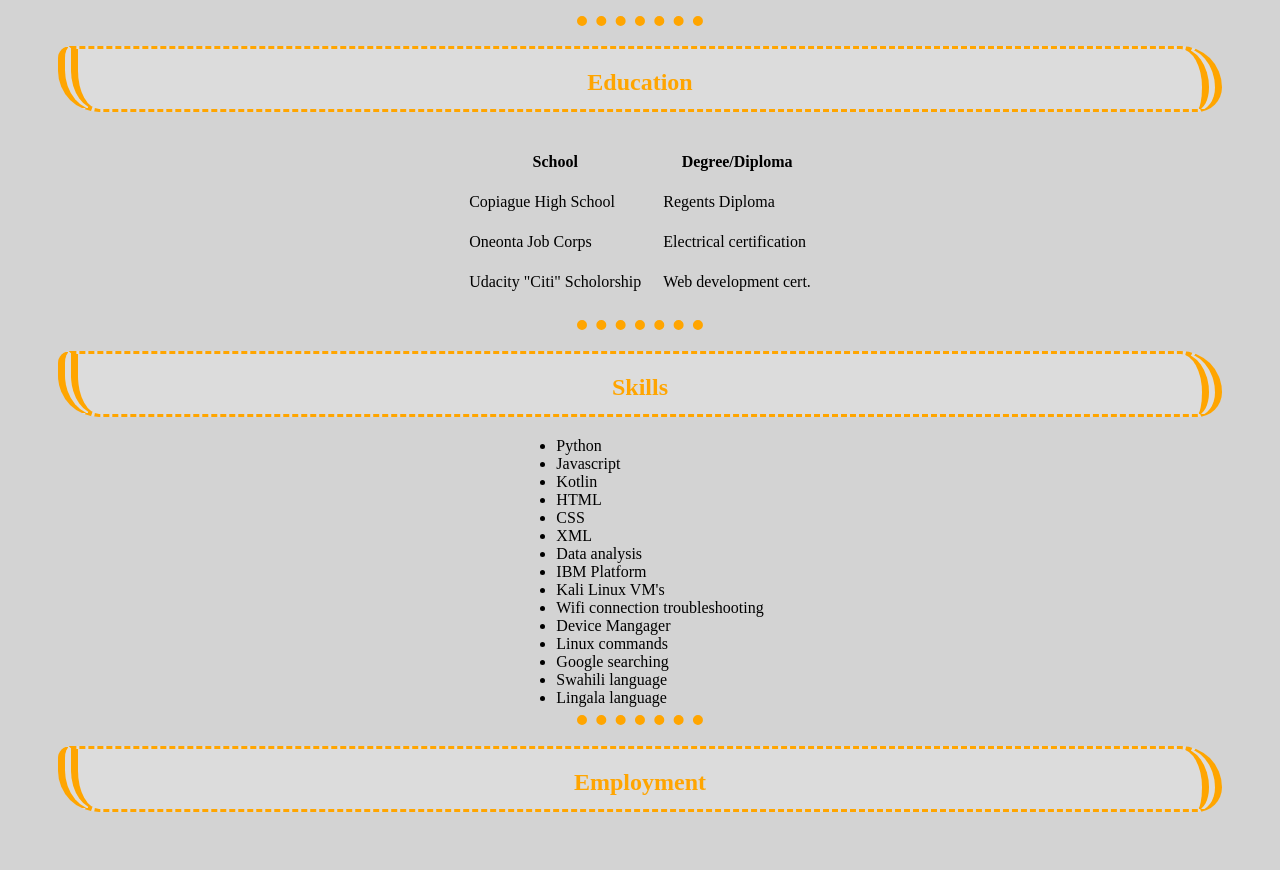
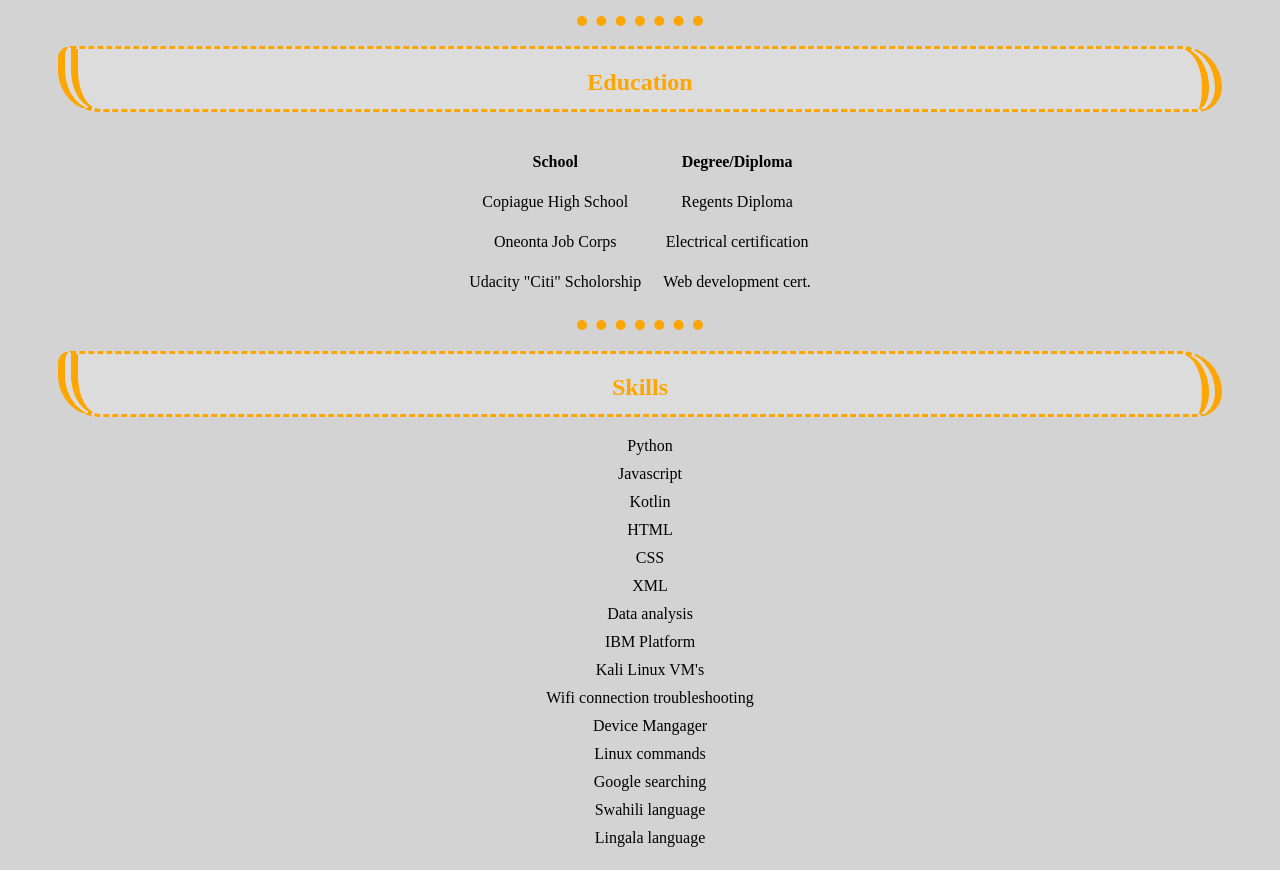
Before and after one commit to Jabali77/cv, a plain HTML site: page index.html in a window 1280 px wide. Shown: the part 383-1253 px from the top of the page. Drawn offline with Linux system fonts and the light colour scheme.

Commit message:
UL update
updated the css for ul elements etc.

```diff
--- a/styles_first_site.css
+++ b/styles_first_site.css
@@ -69,11 +69,20 @@ section {
 table {
     margin-left: auto;
     margin-right: auto;
+    text-align: center;
 }
 
 ul {
     display: table;
     margin: 0 auto;
+    list-style: none;
+    padding-bottom: 20px;
+    padding-left: 20px;
+    text-align: center;
+}
+
+li:not(:last-child) {
+    margin-bottom: 10px;
 }
 
 .centertd {
@@ -85,3 +94,8 @@ ul {
 .dates {
     color: black;
 }
+
+#list1{
+    text-align: center;
+    list-style: none;
+}
```
